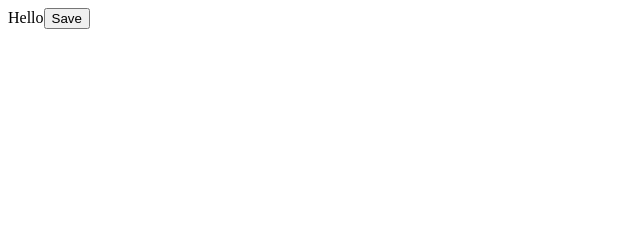
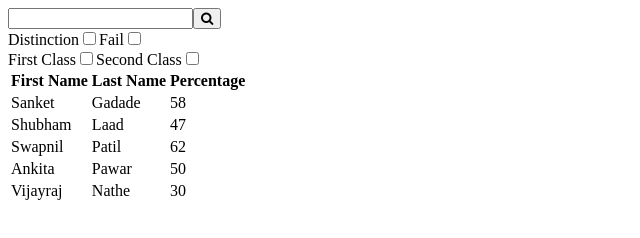
Before and after one commit to nischay-webonise/react_student_filter_assignment, a React app: page / in a window 1280 px wide. Shown: the whole page, without its empty margins (0-640 px from the left). Built offline with nearby package versions, Linux system fonts and the light colour scheme.

Commit message:
student name filter complete

```diff
--- a/src/index.html
+++ b/src/index.html
@@ -2,6 +2,7 @@
 <html lang="en">
 
 <head>
+    <link rel="stylesheet" href="https://cdnjs.cloudflare.com/ajax/libs/font-awesome/4.7.0/css/font-awesome.min.css">
     <meta charset="utf-8">
     <title>webpack 4 quickstart</title>
 </head>
--- a/src/js/components/Filter.js
+++ b/src/js/components/Filter.js
@@ -3,30 +3,61 @@ import { connect } from 'react-redux';
 import { filterList } from '../actions/index'
 
 const mapDispatchToProps = dispatch => {
-  return { filterList: list => dispatch(filterList(list)) };
+  return { filterList: filter => dispatch(filterList(filter)) };
 };
 
 class Filter extends React.Component {
   constructor(){
     super();
     this.state = {
-      list: []
+      filters: {
+        name: ''
+      }
     };
     this.handleClick = this.handleClick.bind(this);
-  }
+    this.handleChange = this.handleChange.bind(this);
+  };
 
   handleClick(event){
     event.preventDefault();
-    this.state.list.push(123)
-    this.props.filterList({foo_list: [Math.random()]});
+    var { filters } = this.state
+    this.props.filterList({filters});
   };
+
+  handleChange(event) {
+    this.setState({
+      filters: {
+        [event.currentTarget.name]: event.currentTarget.value
+      }
+    })
+  }
 
   render(){
 
     return (
       <div>
-        Hello
-        <button name='show random' onClick={ this.handleClick }>Save</button>
+        <div className='example'>
+          <input type="text" name="name" value={this.state.filters['name']} onChange={this.handleChange} />
+          <button name='show random' onClick={ this.handleClick }>
+            <i class="fa fa-search"></i>
+          </button>
+        </div>
+        <div>
+          <div className='form-group'>
+            <label>Distinction</label>
+            <input key={Math.random(1000)} type="checkbox" name="distinction" checked={this.state.filters['distinction']} onChange={(event) => { this.onChange(event)} } />
+
+            <label>Fail</label>
+            <input key={Math.random(1000)} type="checkbox" name="fail" checked={this.state.filters['fail']} onChange={(event) => { this.onChange(event)} } />
+          </div>
+          <div className='form-group'>
+            <label>First Class</label>
+            <input key={Math.random(1000)} type="checkbox" name="first_class" checked={this.state.filters['first_class']} onChange={(event) => { this.onChange(event)} } />
+
+            <label>Second Class</label>
+            <input key={Math.random(1000)} type="checkbox" name="second_class" checked={this.state.filters['second_class']} onChange={(event) => { this.onChange(event)} } />
+          </div>
+        </div>
       </div>
     );
   };
--- a/src/js/components/List.js
+++ b/src/js/components/List.js
@@ -1,19 +1,61 @@
 import React from 'react';
 import { connect } from 'react-redux';
+import results from '../results.json';
 
 const mapStateToProps = state => {
   return {
-    filter_params: state.foo_list
+    filter_params: state.filters
   }
 }
 
 class List extends React.Component {
+  calculate_percentage(student_marks){
+    var sum = 0, percentage;
+    Object.keys(student_marks).forEach(function(m){ sum += student_marks[m];});
+    return parseInt(sum/3);
+  }
+
+  filter_student_name(student, val){
+    return (val === undefined) || (val['name'] === '') || (student.firstName === val['name'] || student.lastName === val['name'])
+  }
+
+  filter_student_marks(student, val){
+    return (val === undefined) || (val['name'] === '') || (student.firstName === val['name'] || student.lastName === val['name'])
+  }
+
+
   render(){
+    var { filter_params } = this.props; //shorthand notation :: this.props.filter_params
+    var results_filter_by_name = results.filter((student) => {
+      return this.filter_student_name(student, filter_params);
+    });
+    var new_results = results_filter_by_name.filter((student) => {
+      return this.filter_student_marks(student, filter_params);
+    });
     return (
       <div>
-        { this.props.filter_params }
+        <table>
+          <thead>
+            <th>First Name</th>
+            <th>Last Name</th>
+            <th>Percentage</th>
+          </thead>
+          <tbody>
+            {
+              new_results.map((student) => {
+                return (
+                  <tr key={Math.random()}>
+                    <td key={Math.random()}>{ student.firstName }</td>
+                    <td key={Math.random()}>{ student.lastName }</td>
+                    <td key={Math.random()}>{ this.calculate_percentage(student.marks) }</td>
+                  </tr>
+                );
+              })
+            }
+          </tbody>
+        </table>
       </div>
-      );
+    );
   }
 }
 
--- a/src/js/reducers/index.js
+++ b/src/js/reducers/index.js
@@ -3,7 +3,7 @@ import Redux from 'react-redux';
 import action from '../actions/index';
 
 const initial_state = () => {
-  return (foo_list = [])
+  return ({name: ''})
 }
 
 const rootReducer = (state = initial_state, action) => {
--- /dev/null
+++ b/src/js/results.json
@@ -0,0 +1,7 @@
+[
+  {"firstName": "Sanket", "lastName":"Gadade","marks":{"english":70, "hindi":60,"mathematics":46}},
+  {"firstName": "Shubham", "lastName":"Laad","marks":{"english":40, "hindi":55,"mathematics":46}},
+  {"firstName": "Swapnil", "lastName":"Patil","marks":{"english":50, "hindi":60,"mathematics":77}},
+  {"firstName": "Ankita", "lastName":"Pawar","marks":{"english":50, "hindi":55,"mathematics":46}},
+  {"firstName": "Vijayraj", "lastName":"Nathe","marks":{"english":35, "hindi":45,"mathematics":11}}
+]
```
Also changed, not shown: src/js/components/App.js (+0 -32 lines).
